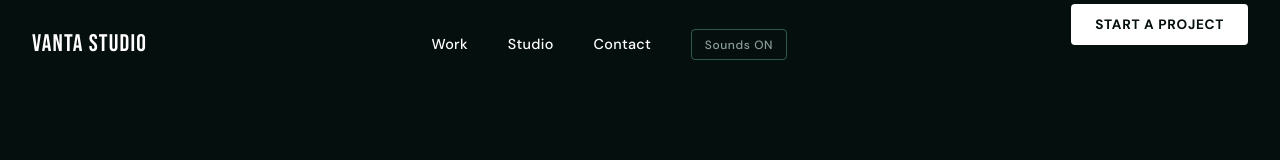
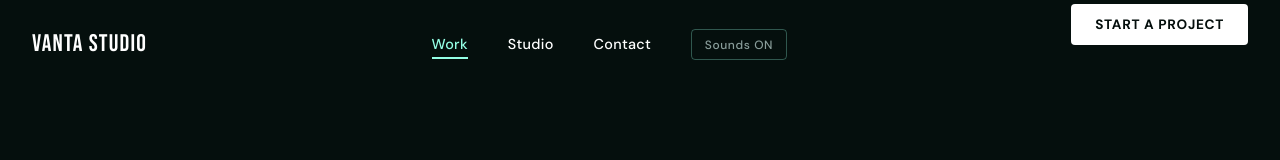
Before and after one commit to siddharthamaity345/vantastudio, a React (Vite) app: page / in a window 1280 px wide. Shown: the top 160 px of the page. Built offline with nearby package versions, Linux system fonts and the light colour scheme.

Commit message:
Bundle 2: Lenis smooth scroll, nav scroll, active sections, pricing CTAs, mobile hamburger

```diff
--- a/src/App.jsx
+++ b/src/App.jsx
@@ -1,9 +1,44 @@
 import { useEffect, useRef, useState, useMemo, useCallback } from 'react';
 import gsap from 'gsap';
 import { ScrollTrigger } from 'gsap/ScrollTrigger';
+import Lenis from 'lenis';
 import './index.css';
 
 gsap.registerPlugin(ScrollTrigger);
+
+/* ===== LENIS SMOOTH SCROLL ===== */
+const useLenis = () => {
+  const lenisRef = useRef(null);
+
+  useEffect(() => {
+    const lenis = new Lenis({
+      duration: 1.2,
+      easing: (t) => Math.min(1, 1.001 - Math.pow(2, -10 * t)),
+      smoothWheel: true,
+    });
+
+    lenisRef.current = lenis;
+
+    function raf(time) {
+      lenis.raf(time);
+      requestAnimationFrame(raf);
+    }
+    requestAnimationFrame(raf);
+
+    // Sync Lenis with GSAP ScrollTrigger
+    lenis.on('scroll', ScrollTrigger.update);
+    gsap.ticker.add((time) => {
+      lenis.raf(time * 1000);
+    });
+    gsap.ticker.lagSmoothing(0);
+
+    return () => {
+      lenis.destroy();
+    };
+  }, []);
+
+  return lenisRef;
+};
 
 /* ===== AUDIO SYSTEM ===== */
 const useAudio = () => {
@@ -236,8 +271,43 @@ const Sticker = ({ type, color, size, top, left, delay = 0 }) => {
 };
 
 /* ===== NAVBAR ===== */
-const Navbar = ({ audio }) => {
+const Navbar = ({ audio, lenisRef }) => {
   const navRef = useRef(null);
+  const [scrolled, setScrolled] = useState(false);
+  const [mobileOpen, setMobileOpen] = useState(false);
+  const [activeSection, setActiveSection] = useState('');
+
+  const scrollTo = (id) => {
+    setMobileOpen(false);
+    const el = document.getElementById(id);
+    if (el && lenisRef.current) {
+      lenisRef.current.scrollTo(el, { offset: -80 });
+    }
+  };
+
+  useEffect(() => {
+    const onScroll = () => {
+      setScrolled(window.scrollY > 100);
+    };
+    window.addEventListener('scroll', onScroll);
+
+    // Active section detection
+    const sections = ['hero', 'noboring', 'services', 'pricing', 'contact'];
+    sections.forEach(id => {
+      ScrollTrigger.create({
+        trigger: `#${id}`,
+        start: 'top center',
+        end: 'bottom center',
+        onEnter: () => setActiveSection(id),
+        onEnterBack: () => setActiveSection(id),
+      });
+    });
+
+    return () => {
+      window.removeEventListener('scroll', onScroll);
+      ScrollTrigger.getAll().forEach(t => t.kill());
+    };
+  }, []);
 
   useEffect(() => {
     const ctx = gsap.context(() => {
@@ -253,19 +323,36 @@ const Navbar = ({ audio }) => {
     return () => ctx.revert();
   }, []);
 
+  const navLink = (id, label) => (
+    <a
+      href={`#${id}`}
+      className={activeSection === id ? 'active' : ''}
+      onClick={(e) => { e.preventDefault(); scrollTo(id); }}
+    >
+      {label}
+    </a>
+  );
+
   return (
-    <nav ref={navRef} className="navbar">
+    <nav ref={navRef} className={`navbar ${scrolled ? 'scrolled' : ''}`}>
       <div className="nav-container">
         <div className="nav-item logo font-display">VANTA STUDIO</div>
-        <div className="nav-item nav-links">
-          <a href="#work">Work</a>
-          <a href="#studio">Studio</a>
-          <a href="#contact">Contact</a>
+        <div className={`nav-item nav-links ${mobileOpen ? 'open' : ''}`}>
+          {navLink('hero', 'Work')}
+          {navLink('noboring', 'Studio')}
+          {navLink('contact', 'Contact')}
           <button className="sound-toggle" onClick={audio.toggleMute}>
             {audio.muted ? 'Sounds OFF' : 'Sounds ON'}
           </button>
         </div>
-        <button className="nav-item cta-btn">Start a Project</button>
+        <button className="hamburger" onClick={() => setMobileOpen(!mobileOpen)} aria-label="Menu">
+          <span></span>
+          <span></span>
+          <span></span>
+        </button>
+        <button className="nav-item cta-btn" onClick={() => scrollTo('contact')}>
+          Start a Project
+        </button>
       </div>
     </nav>
   );
@@ -428,7 +515,7 @@ const Services = ({ audio }) => {
 };
 
 /* ===== PRICING ===== */
-const Pricing = () => {
+const Pricing = ({ lenisRef }) => {
   const sectionRef = useRef(null);
 
   useEffect(() => {
@@ -449,6 +536,13 @@ const Pricing = () => {
     return () => ctx.revert();
   }, []);
 
+  const scrollToContact = () => {
+    const el = document.getElementById('contact');
+    if (el && lenisRef.current) {
+      lenisRef.current.scrollTo(el, { offset: -80 });
+    }
+  };
+
   return (
     <section id="pricing" ref={sectionRef} className="pricing">
       <div className="container">
@@ -457,9 +551,9 @@ const Pricing = () => {
         </h2>
         <div className="pricing-grid">
           {[
-            { name: 'Starter', price: 'Free', color: 'var(--accent-primary)', benefits: ['Brand audit', 'Strategy call', 'Community access'] },
-            { name: 'Growth', price: '$2,500/mo', color: 'var(--accent-secondary)', benefits: ['Dedicated designer', 'Weekly sprints', 'Priority support'] },
-            { name: 'Partner', price: 'Custom', color: 'var(--accent-tertiary)', benefits: ['Full team embed', 'Quarterly planning', 'White-glove delivery'] },
+            { name: 'Starter', price: 'Free', color: 'var(--accent-primary)', benefits: ['Brand audit', 'Strategy call', 'Community access'], cta: 'Get Started' },
+            { name: 'Growth', price: '$2,500/mo', color: 'var(--accent-secondary)', benefits: ['Dedicated designer', 'Weekly sprints', 'Priority support'], cta: 'Get Started' },
+            { name: 'Partner', price: 'Custom', color: 'var(--accent-tertiary)', benefits: ['Full team embed', 'Quarterly planning', 'White-glove delivery'], cta: 'Contact Us' },
           ].map((tier) => (
             <div
               key={tier.name}
@@ -473,11 +567,14 @@ const Pricing = () => {
               <div style={{ fontSize: '2rem', fontWeight: 700, marginBottom: '1.5rem' }}>
                 {tier.price}
               </div>
-              <ul style={{ listStyle: 'none', display: 'flex', flexDirection: 'column', gap: '0.75rem' }}>
+              <ul style={{ listStyle: 'none', display: 'flex', flexDirection: 'column', gap: '0.75rem', flex: 1 }}>
                 {tier.benefits.map(b => (
                   <li key={b} className="text-muted">• {b}</li>
                 ))}
               </ul>
+              <button className="cta-btn-outline" onClick={scrollToContact}>
+                {tier.cta}
+              </button>
             </div>
           ))}
         </div>
@@ -559,20 +656,21 @@ const Footer = () => (
 /* ===== APP ===== */
 function App() {
   const audio = useAudio();
+  const lenisRef = useLenis();
   const [trailActive, setTrailActive] = useState(false);
 
   return (
     <div className="app">
       <CustomCursor />
       <CursorTrail active={trailActive} />
-      <Navbar audio={audio} />
+      <Navbar audio={audio} lenisRef={lenisRef} />
       <Hero
         onMouseEnter={() => setTrailActive(true)}
         onMouseLeave={() => setTrailActive(false)}
       />
       <NoBoringBrands />
       <Services audio={audio} />
-      <Pricing />
+      <Pricing lenisRef={lenisRef} />
       <ValuesMarquee />
       <CTA audio={audio} />
       <Footer />
--- a/src/index.css
+++ b/src/index.css
@@ -29,6 +29,22 @@ html {
   font-size: 16px;
   -webkit-font-smoothing: antialiased;
   -moz-osx-font-smoothing: grayscale;
+}
+
+html.lenis, html.lenis body {
+  height: auto;
+}
+
+.lenis.lenis-smooth {
+  scroll-behavior: auto !important;
+}
+
+.lenis.lenis-smooth [data-lenis-prevent] {
+  overscroll-behavior: contain;
+}
+
+.lenis.lenis-stopped {
+  overflow: hidden;
 }
 
 body {
@@ -146,6 +162,12 @@ body {
   z-index: 100;
   padding: 1.5rem var(--space-md);
   background: transparent;
+  transition: background 0.4s ease, backdrop-filter 0.4s ease;
+}
+
+.navbar.scrolled {
+  background: rgba(5, 15, 13, 0.85);
+  backdrop-filter: blur(12px);
 }
 
 .nav-container {
@@ -176,10 +198,27 @@ body {
   text-decoration: none;
   letter-spacing: 0.02em;
   transition: color 0.3s ease;
+  position: relative;
 }
 
-.nav-links a:hover {
+.nav-links a::after {
+  content: '';
+  position: absolute;
+  bottom: -4px;
+  left: 0;
+  width: 0;
+  height: 2px;
+  background: var(--accent-primary);
+  transition: width 0.3s ease;
+}
+
+.nav-links a:hover,
+.nav-links a.active {
   color: var(--accent-primary);
+}
+
+.nav-links a.active::after {
+  width: 100%;
 }
 
 .sound-toggle {
@@ -200,6 +239,54 @@ body {
   color: var(--accent-primary);
 }
 
+/* Mobile hamburger */
+.hamburger {
+  display: none;
+  flex-direction: column;
+  gap: 5px;
+  background: none;
+  border: none;
+  padding: 5px;
+  z-index: 101;
+}
+
+.hamburger span {
+  display: block;
+  width: 24px;
+  height: 2px;
+  background: var(--text-primary);
+  transition: all 0.3s ease;
+}
+
+@media (max-width: 768px) {
+  .nav-links {
+    position: fixed;
+    top: 0;
+    right: -100%;
+    width: 70%;
+    height: 100vh;
+    background: var(--bg-primary);
+    flex-direction: column;
+    justify-content: center;
+    align-items: center;
+    gap: 2rem;
+    transition: right 0.4s ease;
+    padding: 2rem;
+  }
+
+  .nav-links.open {
+    right: 0;
+  }
+
+  .hamburger {
+    display: flex;
+  }
+
+  .nav-links a {
+    font-size: 1.25rem;
+  }
+}
+
 /* ===== BUTTONS ===== */
 .cta-btn {
   font-family: var(--font-body);
@@ -218,6 +305,27 @@ body {
 .cta-btn:hover {
   transform: translateY(-2px);
   box-shadow: 0 4px 20px rgba(148, 255, 229, 0.3);
+}
+
+.cta-btn-outline {
+  font-family: var(--font-body);
+  font-size: 0.85rem;
+  font-weight: 700;
+  letter-spacing: 0.05em;
+  text-transform: uppercase;
+  padding: 0.75rem 1.5rem;
+  background: transparent;
+  color: var(--text-primary);
+  border: 2px solid var(--text-primary);
+  border-radius: 4px;
+  transition: all 0.3s ease;
+  width: 100%;
+  margin-top: 1.5rem;
+}
+
+.cta-btn-outline:hover {
+  background: var(--text-primary);
+  color: var(--bg-primary);
 }
 
 /* ===== HERO ===== */
@@ -332,6 +440,8 @@ body {
   transition: transform 0.3s ease, box-shadow 0.3s ease;
   position: relative;
   overflow: hidden;
+  display: flex;
+  flex-direction: column;
 }
 
 .pricing-card:hover {
@@ -438,7 +548,4 @@ footer a:hover {
   .hero-headline {
     font-size: 14vw;
   }
-  .nav-links {
-    display: none;
-  }
 }
```
